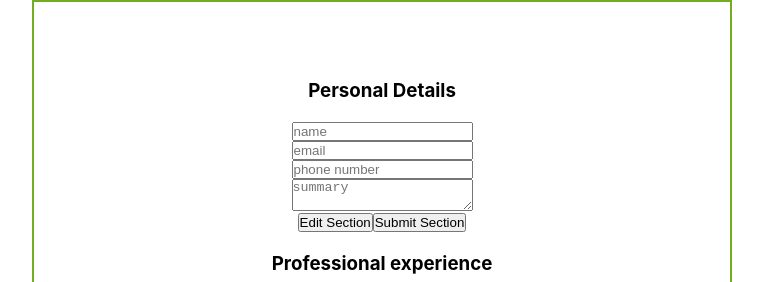
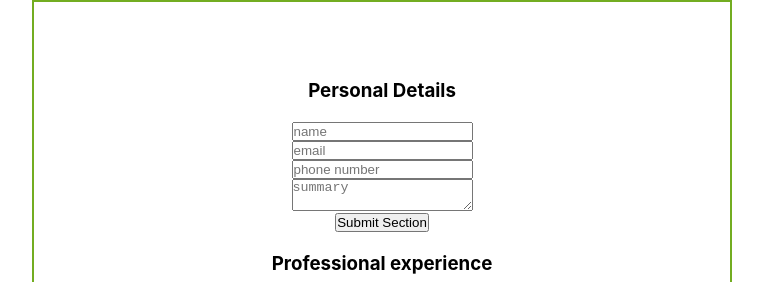
Before and after one commit to hebiscus/cv-react-builder, a React (Create React App) app: page / in a window 1280 px wide. Shown: the top 282 px of the page, without its empty margins (258-1021 px from the left). Built offline with nearby package versions, Linux system fonts and the light colour scheme.

Commit message:
general conditional rendering

```diff
--- a/src/components/GeneralInfo.js
+++ b/src/components/GeneralInfo.js
@@ -12,30 +12,56 @@ class GeneralInfo extends Component {
             email: "",
             number: "",
             summary: "",
+            submitStatus: "edit",
+            savedInputs: [],
         };
-        this.onInputChange = this.onInputChange.bind(this)
+        this.onInputChange = this.onInputChange.bind(this);
+        this.handleSubmit = this.handleSubmit.bind(this);
+        this.handleEdit = this.handleEdit.bind(this);
     }
 
     onInputChange(event) {
         const name = event.target.name;
         this.setState({
           [name]: event.target.value
-        })
+        });
     }
 
+    handleSubmit() {
+        const inputsArray = [this.state.name, this.state.email, this.state.number, this.state.summary];
+        this.setState({
+            submitStatus: "submitted",
+            savedInputs: this.state.savedInputs.concat(inputsArray)
+        });
+    }
+
+    handleEdit() {
+        this.setState({submitStatus: "edit"});
+    }
 
     render() {
+        const editStatus = this.state.submitStatus === "edit";
+        const sectionInputs = this.state.savedInputs;
         return <div>
-            <form className='general-form'>
-                <input name='name' type='text' placeholder="name"></input>
-                <input name='email' type='email' placeholder="email"></input>
-                <input name='number' type='tel' placeholder="phone number"></input>
-                <textarea name='summary' placeholder="summary"></textarea>
-            </form>
-            <div>
-                <EditButton />
-                <SubmitButton />
+            {editStatus
+            ? <div className='general-edit'>
+                <form className='general-form'>
+                <input name='name' type='text' placeholder="name" onChange={this.onInputChange}></input>
+                <input name='email' type='email' placeholder="email" onChange={this.onInputChange}></input>
+                <input name='number' type='tel' placeholder="phone number" onChange={this.onInputChange}></input>
+                <textarea name='summary' placeholder="summary" onChange={this.onInputChange}></textarea>
+                </form>
+                <button onClick={this.handleSubmit}>Submit Section</button>
             </div>
+            : <div className='general-submitted'>
+                {sectionInputs.map(input => {
+                    return <div>
+                        {input}
+                    </div>
+                })}
+                <button onClick={this.handleEdit}>Edit</button>
+            </div> }
+
         </div>
     }
 }
--- a/src/components/SubmitBtn.js
+++ b/src/components/SubmitBtn.js
@@ -8,12 +8,16 @@ class SubmitButton extends Component {
         this.state = {
 
         }
+        this.handleOnClick = this.handleOnClick.bind(this);
+    }
+
+    handleOnClick() {
+
     }
 
 
-
     render() {
-        return <button>Submit Section</button>
+        return <button onClick={() => this.handleOnClick()}>Submit Section</button>
     }
 }
 
```
